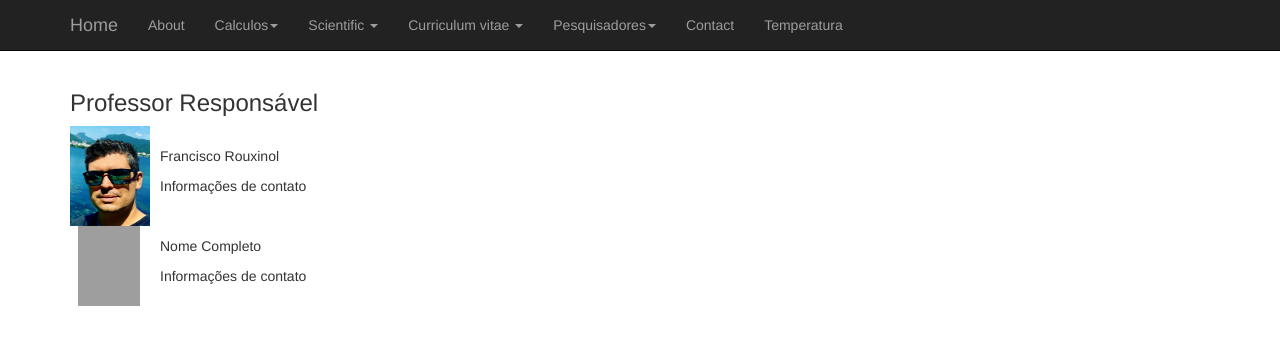
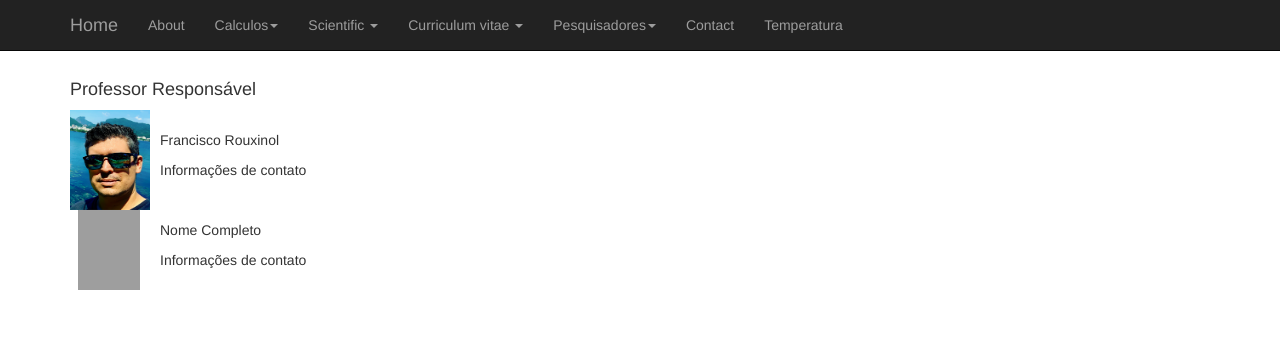
Before and after one commit to Rouxinol-Research-Lab/Rouxinol-Research-Lab.github.io, a Jekyll site: the page built from pesquisadores_atuais.html, in a window 1280 px wide. Shown: the top 345 px of the page. Built offline with Jekyll 4.4.1, drawn with Linux system fonts in a browser that asks for light colours; Markdown is read by kramdown in place of the engine named in the settings; grey boxes are pictures that could not be loaded.

Commit message:
layout test

```diff
--- a/pesquisadores_atuais.html
+++ b/pesquisadores_atuais.html
@@ -1,7 +1,7 @@
 ---
 layout: default
 ---
-<h3 class="left-center mb15-1920 mt30-1920 color000">Professor Responsável</h3>
+<h4 class="left-center mb15-1920 mt30-1920 color000">Professor Responsável</h4>
 
 <table style="width: 100%;" border="0">
     <tbody>
```
